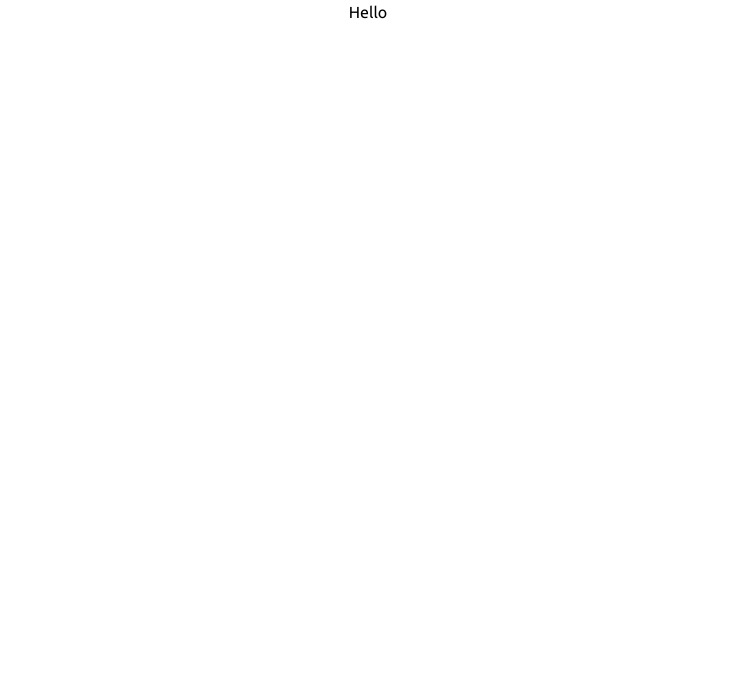
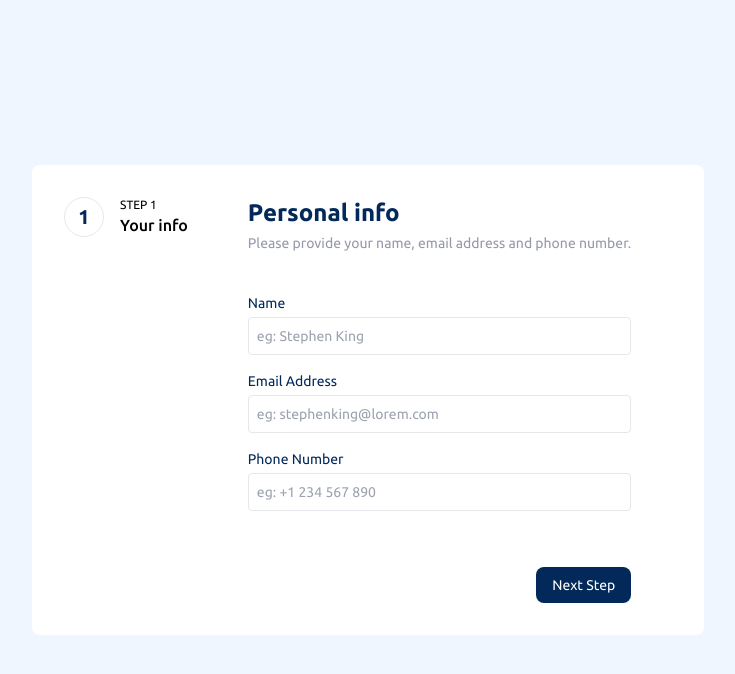
Before and after one commit to coderSuresh/multi-step-form, a Next.js app: page / in a window 1280 px wide. Shown: the top 674 px of the page, without its empty margins (272-1007 px from the left). Built offline with nearby package versions, Linux system fonts and the light colour scheme.

Commit message:
basic layout

```diff
--- a/app/page.tsx
+++ b/app/page.tsx
@@ -1,7 +1,58 @@
 const Home = () => {
   return (
-    <main>
-      <p className="text-center">Hello</p>
+    <main className="bg-magnolia flex items-center justify-center min-h-screen">
+      <div className="form__container max-w-2xl w-full m-10 flex gap-5 bg-white rounded-lg p-3">
+
+        {/* left section */}
+        <div className="form__left p-5">
+
+          <div className="flex gap-4">
+            <div className="flex items-center justify-center border h-10 w-10 rounded-full">
+              <p className="text-xl font-bold text-marine-blue">1</p>
+            </div>
+
+            <div>
+              <p className="uppercase text-xs">Step 1</p>
+              <h2 className="font-medium">Your info</h2>
+            </div>
+          </div>
+
+        </div>
+
+        {/* right section */}
+        <div className="form__right p-5 text-marine-blue text-sm">
+
+          {/* heading */}
+          <div className="heading">
+            <h2 className="text-2xl font-bold">Personal info</h2>
+            <p className="text-cool-gray mt-1">Please provide your name, email address and phone number.</p>
+          </div>
+
+          {/* form */}
+          <form action='#' className="mt-10 flex flex-col">
+
+            <div>
+              <label htmlFor="name" className="block mb-1">Name</label>
+              <input type="text" id="name" placeholder="eg: Stephen King" className="border rounded mb-4 p-2 w-full" />
+            </div>
+
+            <div>
+              <label htmlFor="email" className="block mb-1">Email Address</label>
+              <input type="email" id="email" placeholder="eg: stephenking@lorem.com" className="border rounded mb-4 p-2 w-full" />
+            </div>
+
+            <div>
+              <label htmlFor="phone" className="block mb-1">Phone Number</label>
+              <input type="tel" id="phone" placeholder="eg: +1 234 567 890" className="border rounded mb-4 p-2 w-full" />
+            </div>
+
+            <button type="submit" className="bg-marine-blue w-fit self-end text-white rounded-lg px-4 py-2 mt-10">Next Step</button>
+
+          </form>
+
+        </div>
+
+      </div>
     </main>
   )
 }
```
